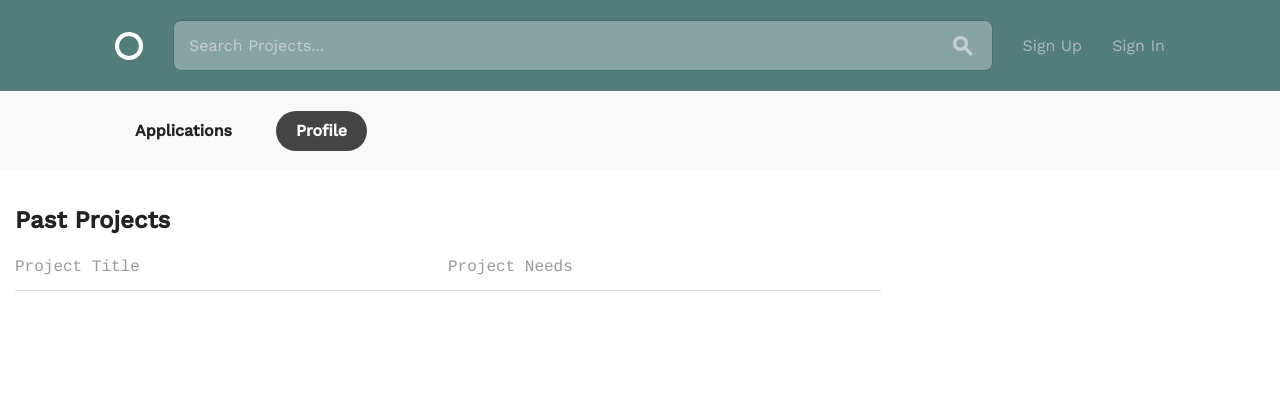
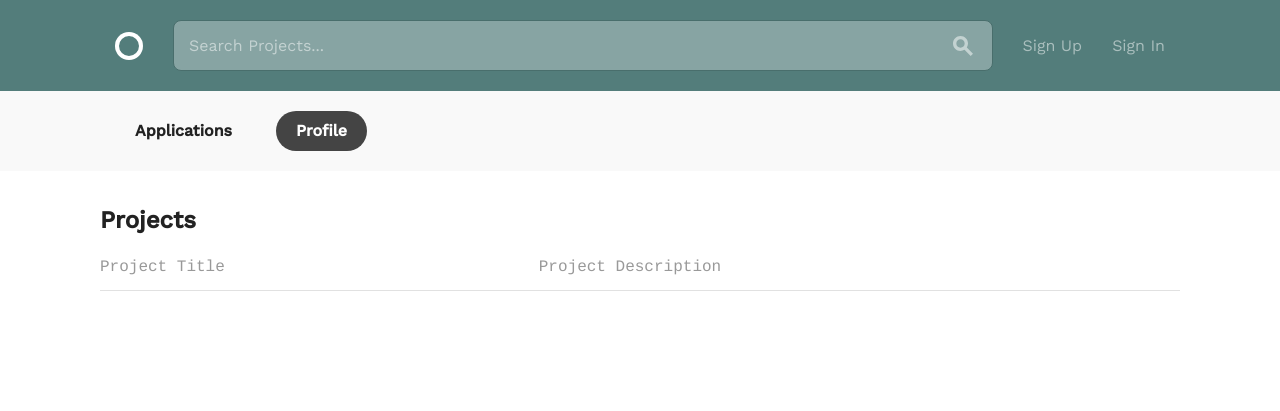
Before and after one commit to Hoessein/social-league-builder, a Django app: page /profile/search_project/ in a window 1280 px wide. Shown: the top 411 px of the page. Run offline with Django 3.2, Linux system fonts and the light colour scheme; lists and menus that the app fills with data are empty.

Commit message:
clean ups

```diff
--- a/team_builder/templates/index.html
+++ b/team_builder/templates/index.html
@@ -24,7 +24,7 @@
           <li><a class="selected">All Needs</a></li>
         {% for project in projects %}
           {% for position in project.projectposition_set.all %}
-          <li><a>{{ position }}</a></li>
+          <li><a href="{% url 'profile:project' pk=project.pk %}">{{ position }}</a></li>
           {% endfor %}
         {% endfor %}
         </ul>
@@ -45,9 +45,9 @@
             <td>
               <h3><a href="{% url 'profile:project' pk=project.pk %}">{{ project.title }}</a></h3>
             </td>
-            {% for position in project.projectposition_set.all %}
+            {% for position in project.projectposition_set.all|slice:":1" %}
             <td class="circle--cell--right">
-              <span class="secondary-label">{{ position.title }}</span>
+              <span class="secondary-label"> <a href="{% url 'profile:project' pk=project.pk %}">{{ position.title }}</a></span>
               {% endfor %}
             </td>
           </tr>
--- a/team_builder/user_profile/templates/user_profile/applications.html
+++ b/team_builder/user_profile/templates/user_profile/applications.html
@@ -50,7 +50,7 @@
           <tr>
             <th>Applicant</th>
             <th class="circle--cell--right">Applicant Position</th>
-            <th class="circle--cell--right">Applicant Position</th>
+            <th class="circle--cell--right">Accept - Reject</th>
           </tr>
         </thead>
         {% for applicant in applicants %}
--- a/team_builder/user_profile/templates/user_profile/project_edit.html
+++ b/team_builder/user_profile/templates/user_profile/project_edit.html
@@ -45,8 +45,9 @@
             <a class="circle--clone--add" id="add_position">Add Position</a>
             <a class="circle--clone--remove">Remove</a>
           </li>
+        {% endfor %}
         </ul>
-        {% endfor %}
+
 
       </div>
     </div>
--- a/team_builder/user_profile/templates/user_profile/search_list.html
+++ b/team_builder/user_profile/templates/user_profile/search_list.html
@@ -1,38 +1,33 @@
 {% extends 'layout.html' %}
 
 {% block body_content %}
-<body>
-    <div class="grid-70">
 
-<h2>Past Projects</h2>
+  <div class="bounds circle--page">
+
+
+<h2>Projects</h2>
       <table class="u-full-width circle--table">
+
         <thead>
           <tr>
             <th>Project Title</th>
-            <th class="circle--cell--right">Project Needs</th>
+            <th class="circle--cell--right">Project Description</th>
           </tr>
         </thead>
-          {% for project in projects %}
+
+        {% for project in projects %}
         <tbody>
           <tr class="clickable-row" data-href="project.html">
             <td>
-              <h3>{{ project.title  }}</h3>
+              <h3><a href="{% url 'profile:project' pk=project.pk %}"> {{ project.title }}</a></h3>
             </td>
             <td class="circle--cell--right">
               <span class="secondary-label">{{ project.description }}</span>
             </td>
-            {% for projectposition in project.projectposition_set.all %}
-            <td class="circle--cell--right">
-              <span class="secondary-label">{{ projectposition }}</span>
-            </td>
-            {% endfor %}
           </tr>
         </tbody>
           {% endfor %}
       </table>
 
     </div>
-
-</body>
-
 {% endblock body_content %}
--- a/team_builder/user_profile/views.py
+++ b/team_builder/user_profile/views.py
@@ -5,6 +5,8 @@ from django.db import transaction
 from django.forms.models import inlineformset_factory, modelformset_factory
 from django.views.decorators.csrf import csrf_protect
 from django.db.models import Q
+from django.db.models import Exists, OuterRef
+
 
 
 
@@ -339,7 +341,10 @@ class ProjectListView(ListView):
         qs = super().get_queryset()
         query = self.request.GET.get('query')
         if query:
-            qs = qs.filter(Q(title__icontains=query) | (Q(description__icontains=query) | (Q(projectposition__title__icontains=query))))
+            qs = qs.filter(
+                Q(title__icontains=query) |(
+                Q(description__icontains=query)
+                ))
         return qs
 
 # apply knop:
```
Also changed, not shown: team_builder/user_profile/templates/user_profile/notifications.html (+17 -4 lines).
